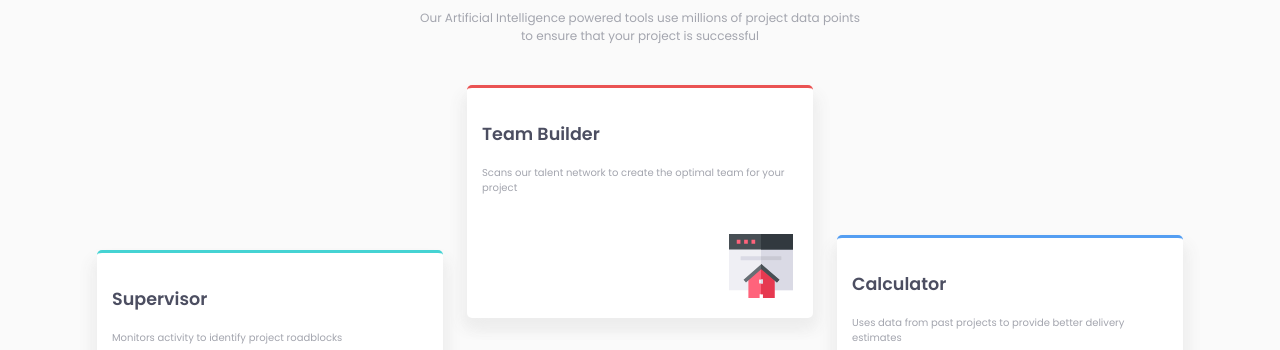
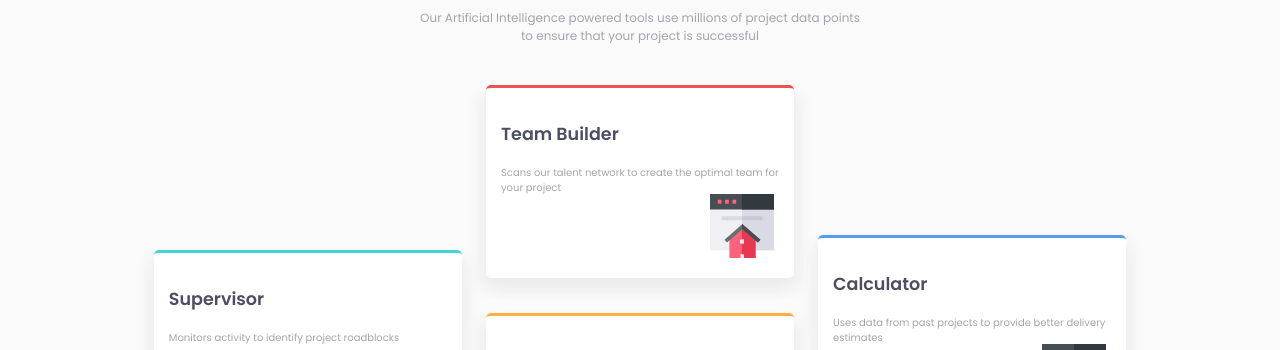
Before and after one commit to nhungdt2020/2020_challenges_bt2, a plain HTML site: page index.html in a window 1280 px wide. Shown: the part 379-729 px from the top of the page. Drawn offline with Linux system fonts and the light colour scheme.

Commit message:
Add files via upload

```diff
--- a/css/styles.css
+++ b/css/styles.css
@@ -36,8 +36,8 @@ h3{
 /*---------------------------------------------------*/
 .abc{
   margin: 10px;
-  width: 25%;
-  height: 200px;
+  width: 22%;
+  height: 160px;
   display: inline-block;
   position: relative;
   border-radius: 5px;
```
